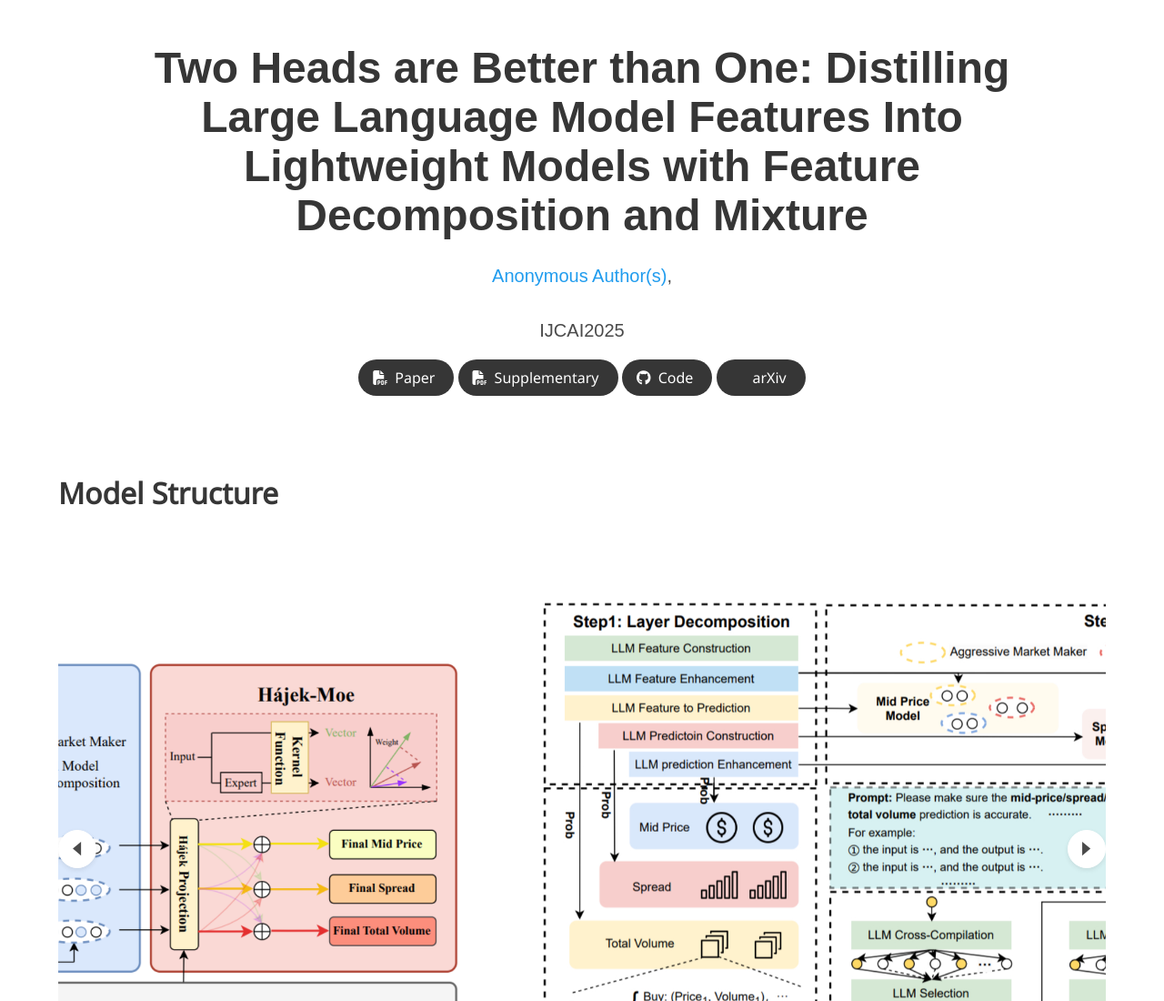
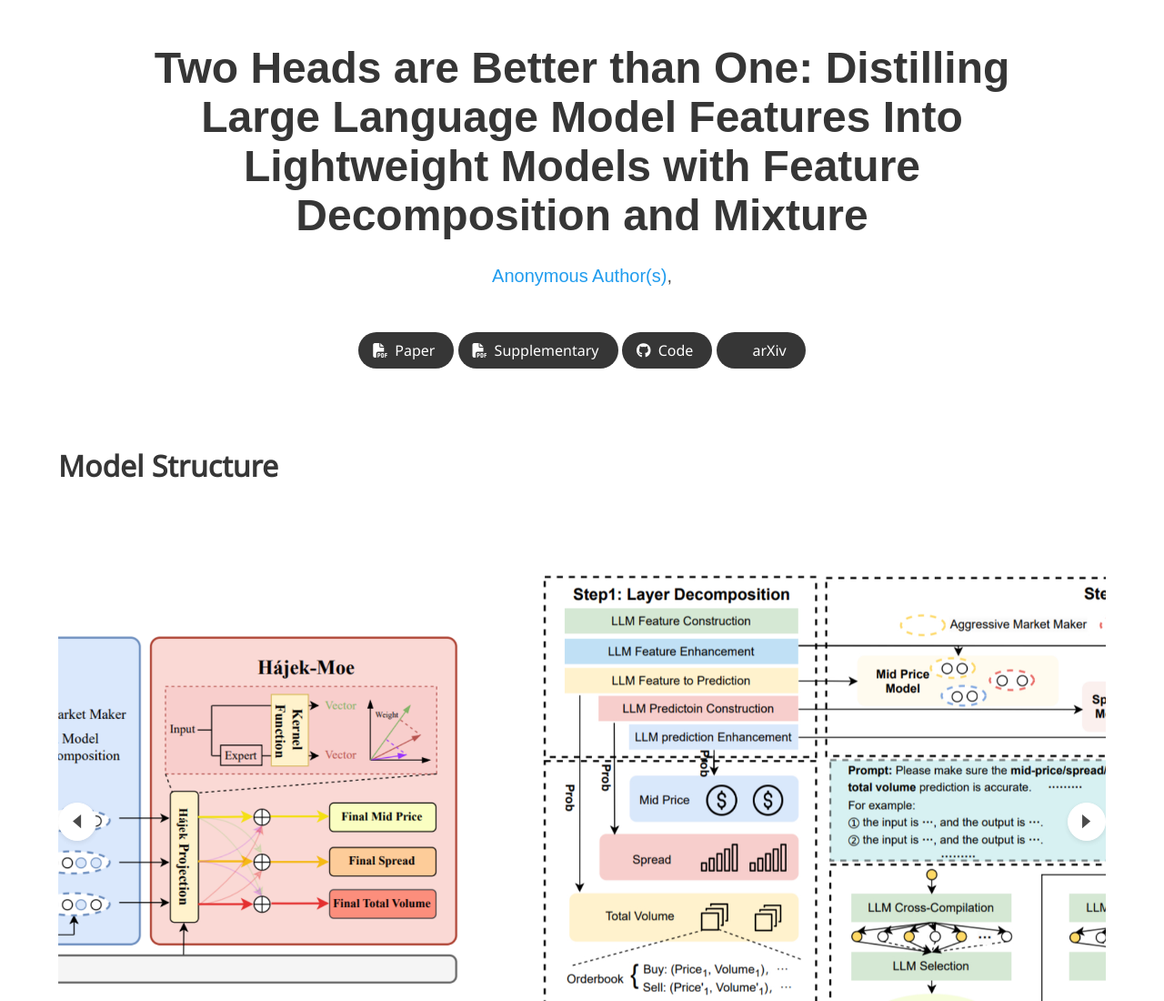
Before and after one commit to AAAI26-submission-4309/AAAI26-submission-4309.github.io, a plain HTML site: page index.html in a window 1280 px wide. Shown: the top 1100 px of the page at 91% size. Drawn offline with nearby package versions, Linux system fonts and the light colour scheme; some icons are missing; a web font is replaced by a local one.

Commit message:
Update index.html

```diff
--- a/index.html
+++ b/index.html
@@ -61,7 +61,7 @@
                   </div>
 
                   <div class="is-size-5 publication-authors">
-                    <span class="author-block"><br>IJCAI2025</span>
+                    <span class="author-block"><br></span>
                   </div>
                   <div class="column has-text-centered">
                     <div class="publication-links">
```
